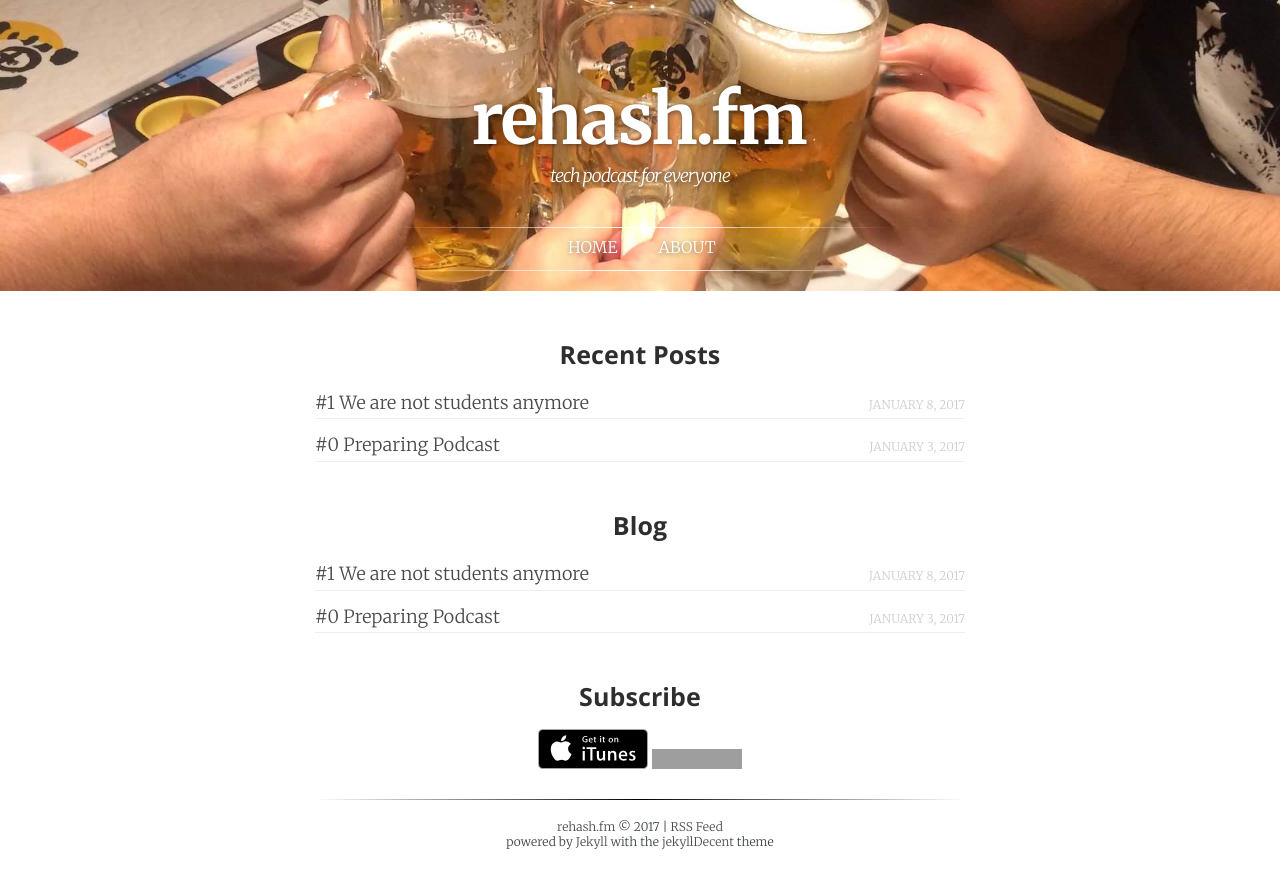
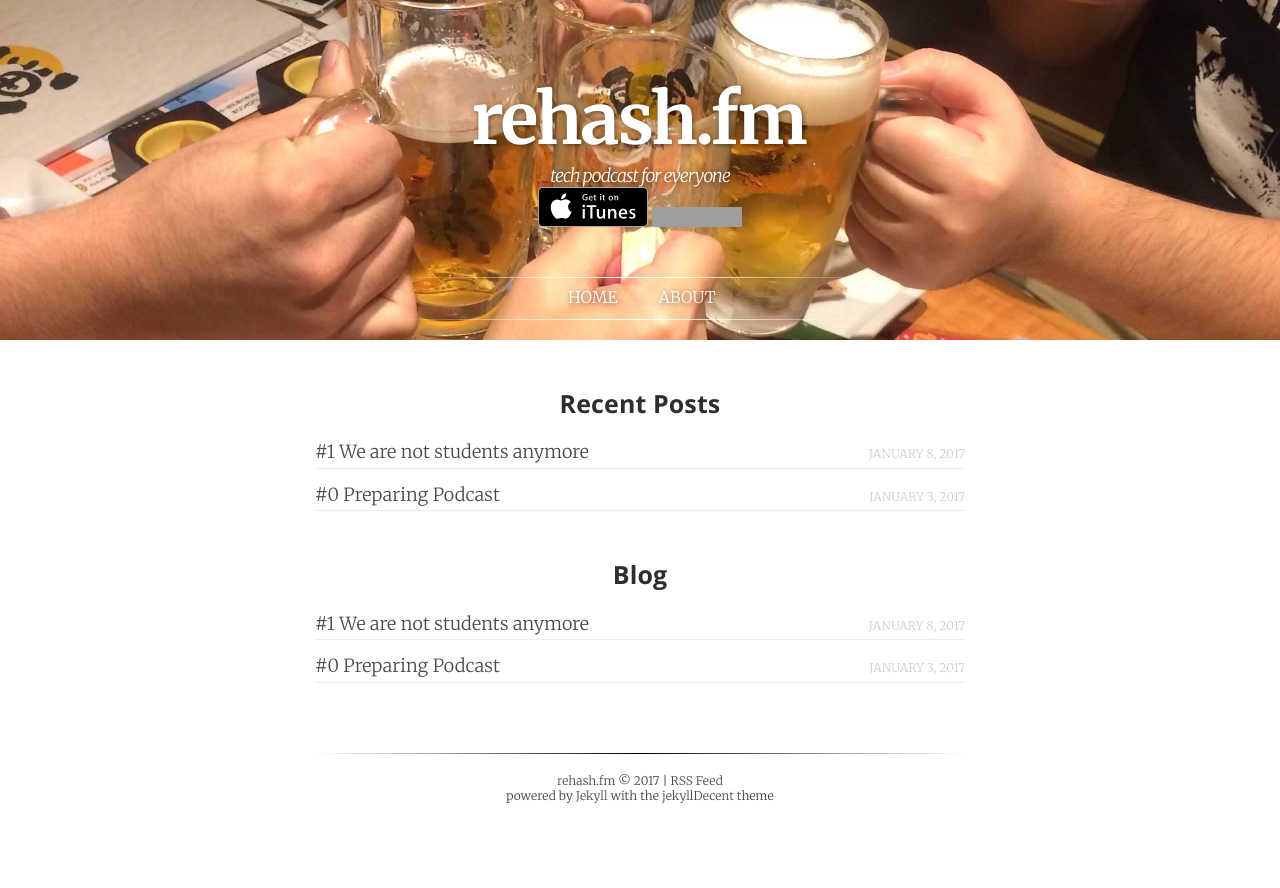
Before and after one commit to rehashfm/rehash.fm, a Jekyll site: the page built from index.html, in a window 1280 px wide. Shown: the top 888 px of the page. Built offline with Jekyll 4.4.1, drawn with Linux system fonts in a browser that asks for light colours; some web fonts are replaced; grey boxes are pictures that could not be loaded.

Commit message:
Adding subscription banners to header.html

```diff
--- a/_includes/header.html
+++ b/_includes/header.html
@@ -7,6 +7,8 @@
 <header class="main-header detail-page image-bg {% if cover %} has-cover" style="background-image: url({{ cover | prepend: site.github.url | prepend: site.baseurl}})" {% else %} no-cover" {% endif %}>
     <h1 class="page-title"><a href="{{ site.github.url}}/" title="{{ site.title }}">{{ site.title }}</a></h1>
     <h2 class="page-description">{{ site.subtitle }}</h2>
+    <a href="https://itunes.apple.com/jp/podcast/rehash.fm/id1192730195?mt=2" title="Subscribe on iTunes"><img src="assets/Get_it_on_iTunes_Badge_US_1114.svg" alt="Subscribe on iTunes" style="border:0;" /></a>
+    <a href="http://subscribeonandroid.com/feeds.soundcloud.com/users/soundcloud:users:279916735/sounds.rss" title="Subscribe on Android"><img src="https://assets.blubrry.com/soa/BadgeLarge.png" alt="Subscribe on Android" style="border:0;" /></a>
     <div class="nav">
         <ul>
             <li><a class="page-link" href="{{ site.github.url | prepend: site.baseurl}}/" title="Home">Home</a></li>
--- a/index.html
+++ b/index.html
@@ -58,9 +58,4 @@ layout: default
         {% endfor %}
     </ul>
     {% endfor %}
-
-    <h3>Subscribe</h3>
-    <a href="https://itunes.apple.com/jp/podcast/rehash.fm/id1192730195?mt=2" title="Subscribe on iTunes"><img src="assets/Get_it_on_iTunes_Badge_US_1114.svg" alt="Subscribe on iTunes" style="border:0;" /></a>
-    <a href="http://subscribeonandroid.com/feeds.soundcloud.com/users/soundcloud:users:279916735/sounds.rss" title="Subscribe on Android"><img src="https://assets.blubrry.com/soa/BadgeLarge.png" alt="Subscribe on Android" style="border:0;" /></a>
-
 </div>
```
